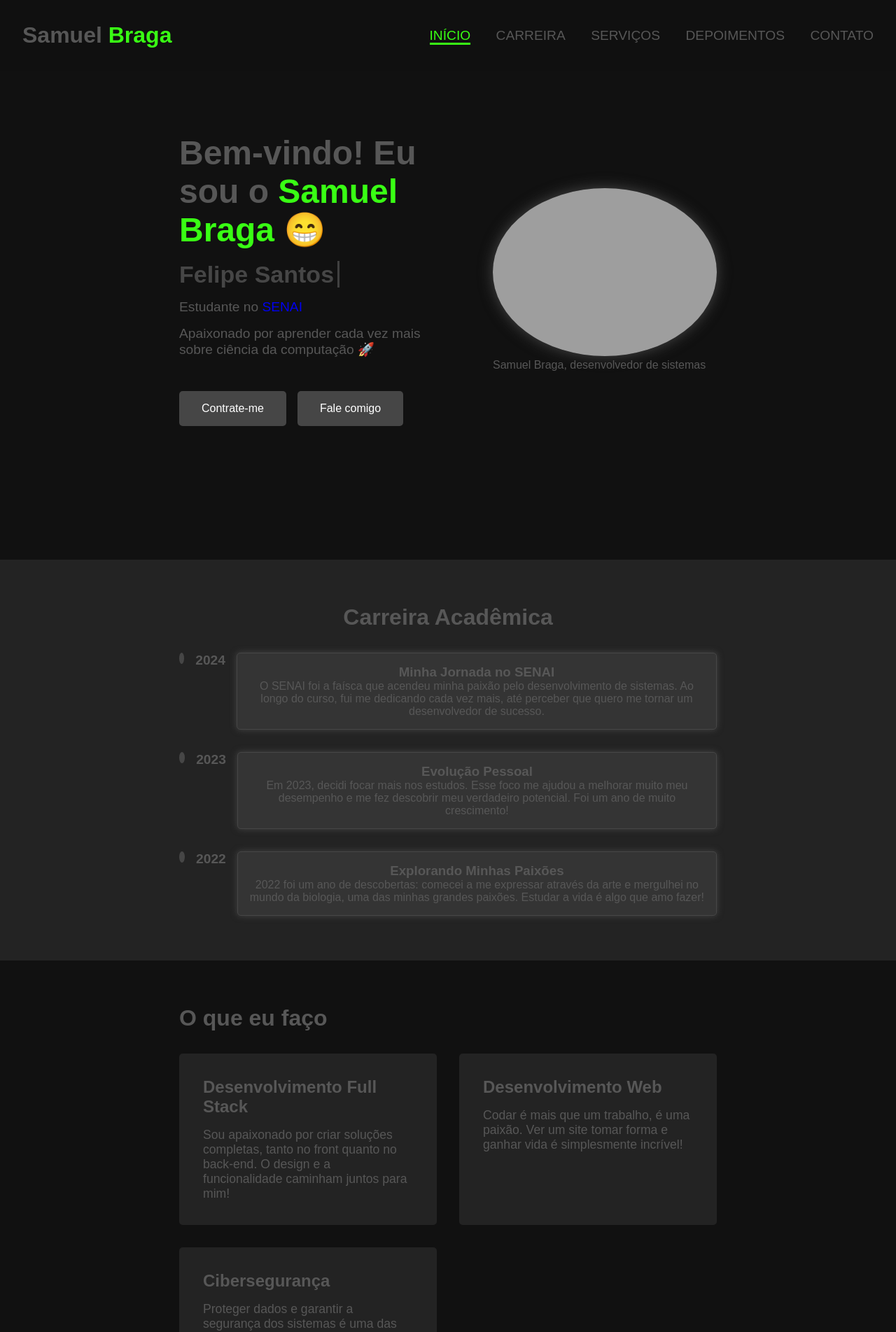
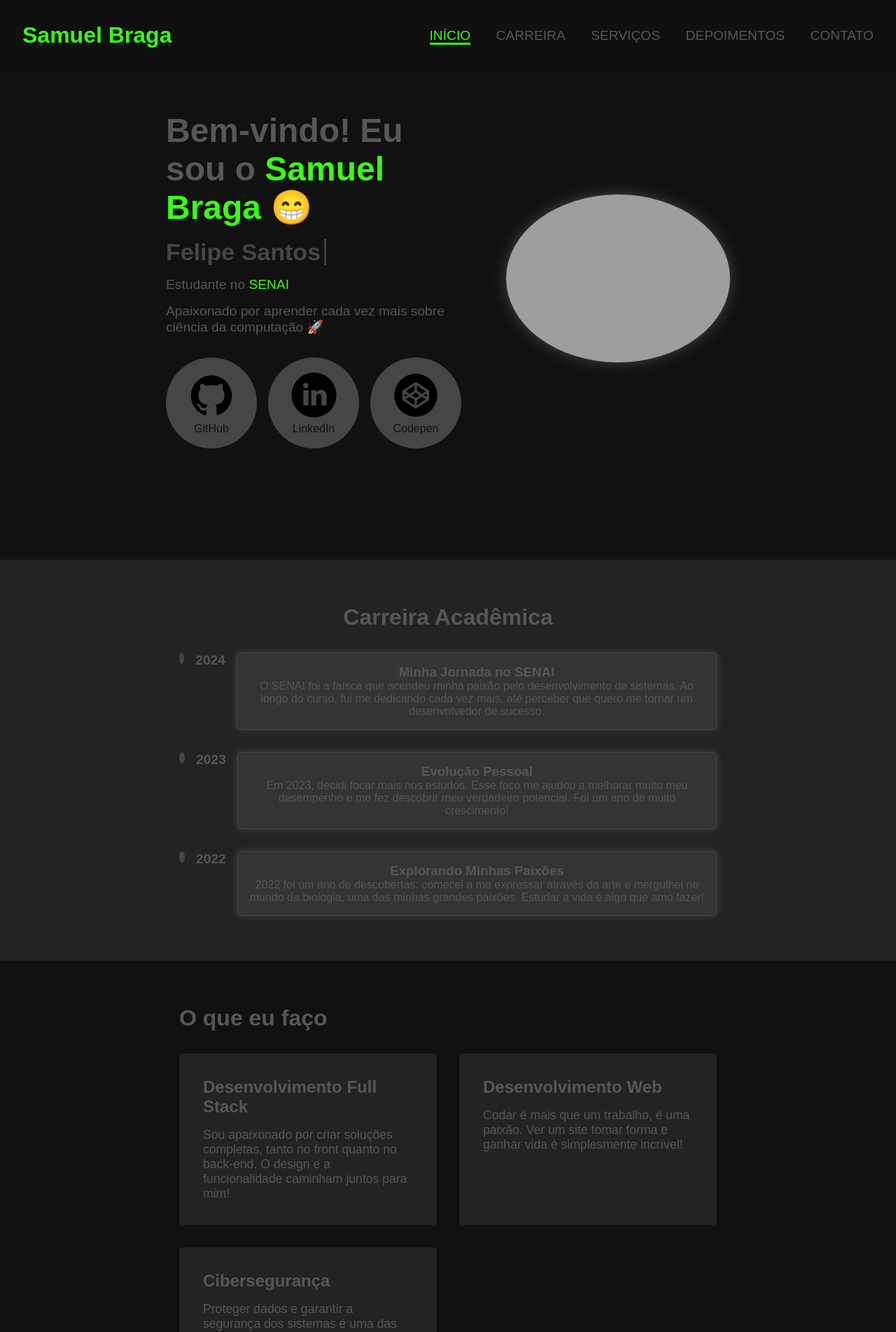
Before and after one commit to samuelbrag4/site-proprio, a Flask app: page / in a window 1280 px wide. Shown: the top 1904 px of the page at 70% size. Run offline with Flask 3, Linux system fonts and the light colour scheme; grey boxes are pictures that could not be loaded.

Commit message:
feat(index.html, style.css): atualização da página inicial

```diff
--- a/static/css/styles.css
+++ b/static/css/styles.css
@@ -102,15 +102,32 @@ body {
     margin-top: 2rem;
     display: flex;
     gap: 1rem;
+    display: flex;
+    align-items: center;
+    justify-content: center;
 }
 
 .btn {
     padding: 0.8rem 2rem;
     background: var(--main-color);
     color: #fff;
-    border-radius: 5px;
+    border-radius: 100px;
     transition: 0.3s ease;
     text-decoration: none;
+    width: 130px;
+    height: 130px;
+    display: flex;
+    align-items: center;
+    justify-content: center;
+    text-align: center;
+}
+
+a:visited, a:link {
+    color: var(--highlight-color);
+}
+
+.link-btn:visited, .link-btn:link {
+    color: var(--bg-color);
 }
 
 .btn:hover {
@@ -336,20 +353,6 @@ body {
     color: var(--text-color);
 }
 
-.btn {
-    margin-top: 1rem;
-    background: var(--main-color);
-    color: #fff;
-    padding: 1rem 2rem;
-    border-radius: 5px;
-    transition: 0.3s ease;
-}
-
-.btn:hover {
-    background-color: var(--highlight-color);
-    transform: scale(1.05);
-}
-
 /* Rodapé */
 .footer {
     padding: 2rem 16rem;
--- a/templates/index.html
+++ b/templates/index.html
@@ -33,24 +33,15 @@
                 <p>Estudante no <a href="https://www.sp.senai.br/" target="_blank" class="link-highlight">SENAI</a></p>
                 <p>Apaixonado por aprender cada vez mais sobre ciência da computação 🚀</p>
 
-                <div class="social-icons">
-                    <a href="https://github.com/samuelbrag4" target="_blank" class="social-link">
-                        <i class="bx bxl-github"></i>
-                    </a>
-                    <a href="https://www.linkedin.com/in/samuel-braga-07a483304/" target="_blank" class="social-link">
-                        <i class="bx bxl-linkedin"></i>
-                    </a>
-                </div>
-
-                <div class="btn-group">
-                    <a href="#hire" class="btn">Contrate-me</a>
-                    <a href="#contact" class="btn">Fale comigo</a>
-                </div>
+                <section class="btn-group">
+                    <div class="btn"><a href="https://github.com/samuelbrag4" target="_blank" class="link-btn"><img src="../static/images/github.png" alt="GitHub">GitHub</a></div>
+                    <div class="btn"><a href="www.linkedin.com/in/samuelbrag4" target="_blank" class="link-btn"><img src="../static/images/linkedin.png" alt="LinkedIn">LinkedIn</a></div>
+                    <div class="btn"><a href="https://codepen.io/SamuelBrag4" target="_blank" class="link-btn"><img src="../static/images/codepen.png" alt="CodePen">Codepen</a></div>
+                </section>
             </article>
 
             <figure class="home-image">
-                <img src="https://github.com/samuelbrag4.png" alt="Imagem do desenvolvedor com filtro vermelho" />
-                <figcaption>Samuel Braga, desenvolvedor de sistemas</figcaption>
+                <img src="https://github.com/samuelbrag4.png" alt="Imagem do desenvolvedor" />
             </figure>
         </section>
 
```
Also changed, not shown: static/images/codepen.png (added), static/images/css-3.png (added), static/images/github.png (added), static/images/html-5.png (added), static/images/java.png (added), static/images/js.png (added), static/images/linkedin.png (added), static/images/python.png (added).
